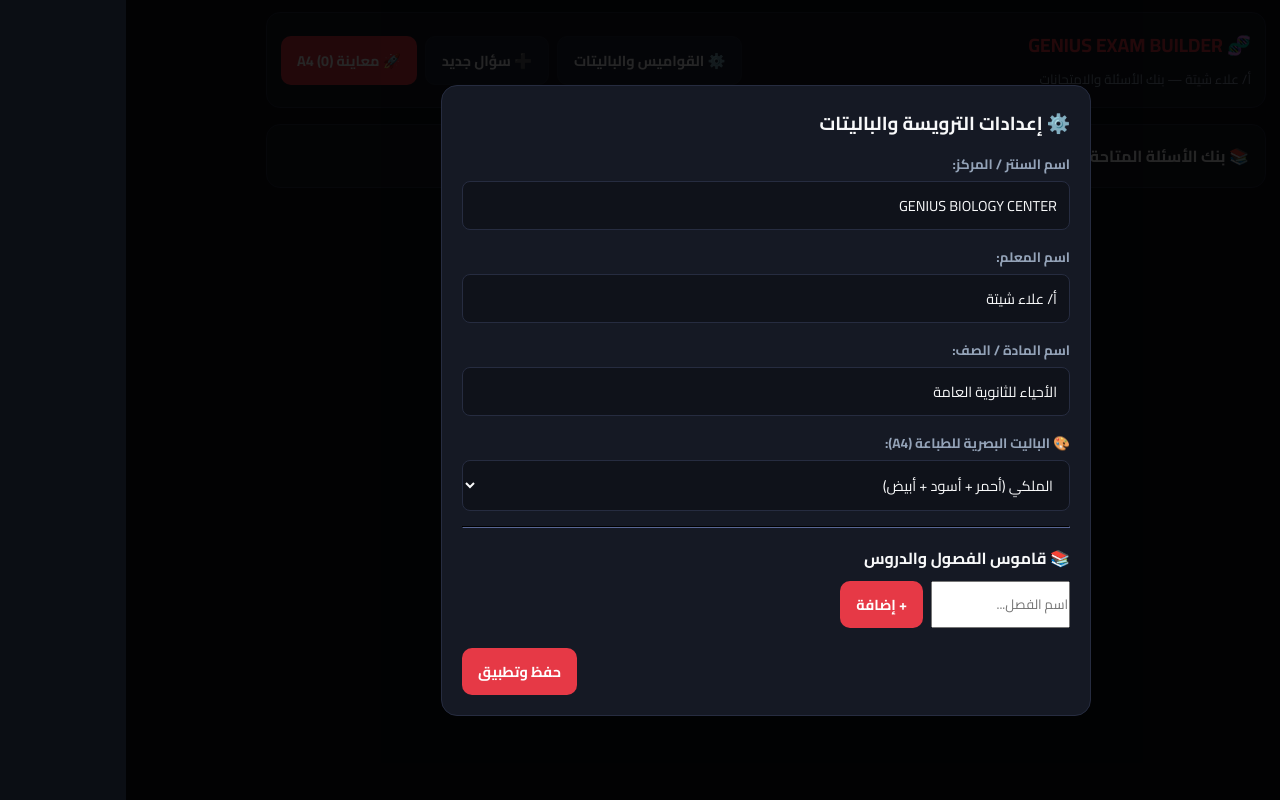
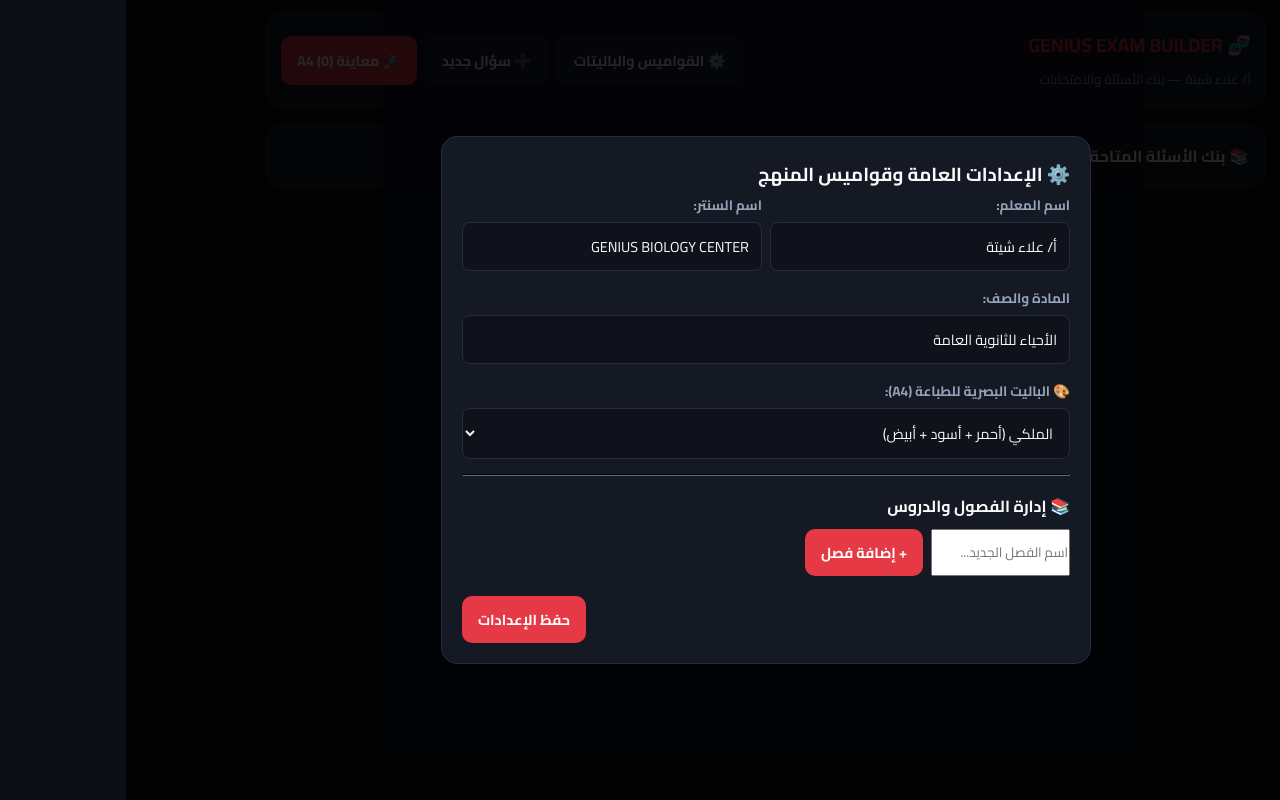
Before and after one commit to geniusbiology1/GENIUS-EXAM-MAKER, a React (Vite) app: page / in a window 1280 px wide. Both pictures are taken after a click on the button "⚙️ القواميس والباليتات". Built offline with nearby package versions, Linux system fonts and the light colour scheme.

Commit message:
Update SettingsModal.jsx

```diff
--- a/src/components/SettingsModal.jsx
+++ b/src/components/SettingsModal.jsx
@@ -9,7 +9,6 @@
   const [selectedChapId, setSelectedChapId] = useState('');
   const [theme, setTheme] = useState('red');
 
-  // بيانات الترويسة
   const [teacherName, setTeacherName] = useState('أ/ علاء شيتة');
   const [centerName, setCenterName] = useState('GENIUS BIOLOGY CENTER');
   const [subjectName, setSubjectName] = useState('الأحياء للثانوية العامة');
@@ -30,19 +29,21 @@
     setTeacherName(tName);
     setCenterName(cName);
     setSubjectName(sName);
-    if (ch.length > 0) setSelectedChapId(ch[0].id);
+    if (ch && ch.length > 0) setSelectedChapId(ch[0].id);
   };
 
   const addChapter = async () => {
     if (!newChapter.trim()) return;
-    await dbOperations.add('chapters', { id: Date.now().toString(), name: newChapter });
+    const item = { id: Date.now().toString(), name: newChapter };
+    await dbOperations.add('chapters', item);
     setNewChapter('');
     loadData();
   };
 
   const addLesson = async () => {
-    if (!newLesson.trim() || !selectedChapId) return;
-    await dbOperations.add('lessons', { id: Date.now().toString(), chapterId: selectedChapId, name: newLesson });
+    if (!newLesson.trim() || !selectedChapId) return alert('اختر الفصل أولاً ثم اكتب اسم الدرس');
+    const item = { id: Date.now().toString(), chapterId: selectedChapId, name: newLesson };
+    await dbOperations.add('lessons', item);
     setNewLesson('');
     loadData();
   };
@@ -59,19 +60,22 @@
   return (
     <div className="modal-overlay">
       <div className="modal-content">
-        <h3>⚙️ إعدادات الترويسة والباليتات</h3>
+        <h3>⚙️ الإعدادات العامة وقواميس المنهج</h3>
 
         {/* بيانات البراندينج */}
-        <div className="form-group" style={{ marginTop: '10px' }}>
-          <label>اسم السنتر / المركز:</label>
-          <input type="text" value={centerName} onChange={(e) => setCenterName(e.target.value)} />
+        <div style={{ display: 'grid', gridTemplateColumns: '1fr 1fr', gap: '8px' }}>
+          <div className="form-group">
+            <label>اسم المعلم:</label>
+            <input type="text" value={teacherName} onChange={(e) => setTeacherName(e.target.value)} />
+          </div>
+          <div className="form-group">
+            <label>اسم السنتر:</label>
+            <input type="text" value={centerName} onChange={(e) => setCenterName(e.target.value)} />
+          </div>
         </div>
+
         <div className="form-group">
-          <label>اسم المعلم:</label>
-          <input type="text" value={teacherName} onChange={(e) => setTeacherName(e.target.value)} />
-        </div>
-        <div className="form-group">
-          <label>اسم المادة / الصف:</label>
+          <label>المادة والصف:</label>
           <input type="text" value={subjectName} onChange={(e) => setSubjectName(e.target.value)} />
         </div>
 
@@ -79,22 +83,51 @@
           <label>🎨 الباليت البصرية للطباعة (A4):</label>
           <select value={theme} onChange={(e) => setTheme(e.target.value)}>
             <option value="red">الملكي (أحمر + أسود + أبيض)</option>
-            <option value="navy">الكحلي الحديث (كحلي + رمادي + أبيض)</option>
-            <option value="eco">الاقتصادي (أبيض وأسود فقط)</option>
+            <option value="navy">الكحلي الحديث (كحلي + رمادي)</option>
+            <option value="eco">الاقتصادي (أبيض وأسود)</option>
           </select>
         </div>
 
         <hr style={{ borderColor: 'var(--border-color)', margin: '15px 0' }} />
 
-        {/* إدارة الفصول والدروس */}
-        <h4>📚 قاموس الفصول والدروس</h4>
+        {/* ربط الفصول بالدروس */}
+        <h4>📚 إدارة الفصول والدروس</h4>
+
+        {/* إضافة فصل */}
         <div style={{ display: 'flex', gap: '8px', margin: '8px 0' }}>
-          <input type="text" placeholder="اسم الفصل..." value={newChapter} onChange={(e) => setNewChapter(e.target.value)} />
-          <button className="btn btn-primary" onClick={addChapter}>+ إضافة</button>
+          <input type="text" placeholder="اسم الفصل الجديد..." value={newChapter} onChange={(e) => setNewChapter(e.target.value)} />
+          <button className="btn btn-primary" onClick={addChapter}>+ إضافة فصل</button>
         </div>
 
+        {/* اختيار فصل لإضافة دروس تابعة له */}
+        {chapters.length > 0 && (
+          <div style={{ background: '#1c2333', padding: '10px', borderRadius: '8px', marginTop: '10px' }}>
+            <label style={{ fontSize: '0.85rem', color: '#aaa' }}>اختر الفصل لإضافة دروس جواه:</label>
+            <select value={selectedChapId} onChange={(e) => setSelectedChapId(e.target.value)} style={{ margin: '6px 0' }}>
+              {chapters.map(c => <option key={c.id} value={c.id}>{c.name}</option>)}
+            </select>
+
+            <div style={{ display: 'flex', gap: '8px', marginTop: '6px' }}>
+              <input type="text" placeholder="اسم الدرس التابع لهذا الفصل..." value={newLesson} onChange={(e) => setNewLesson(e.target.value)} />
+              <button className="btn btn-primary" onClick={addLesson}>+ إضافة درس</button>
+            </div>
+
+            {/* عرض دروس الفصل المختار فقط */}
+            <div style={{ marginTop: '8px' }}>
+              <small style={{ color: 'var(--text-secondary)' }}>دروس هذا الفصل:</small>
+              <div style={{ display: 'flex', gap: '6px', flexWrap: 'wrap', marginTop: '4px' }}>
+                {lessons.filter(l => l.chapterId === selectedChapId).map(l => (
+                  <span key={l.id} style={{ background: '#293249', padding: '3px 8px', borderRadius: '4px', fontSize: '0.8rem' }}>
+                    📖 {l.name}
+                  </span>
+                ))}
+              </div>
+            </div>
+          </div>
+        )}
+
         <div style={{ display: 'flex', justifyContent: 'flex-end', gap: '10px', marginTop: '20px' }}>
-          <button className="btn btn-primary" onClick={saveSettings}>حفظ وتطبيق</button>
+          <button className="btn btn-primary" onClick={saveSettings}>حفظ الإعدادات</button>
         </div>
       </div>
     </div>
```
